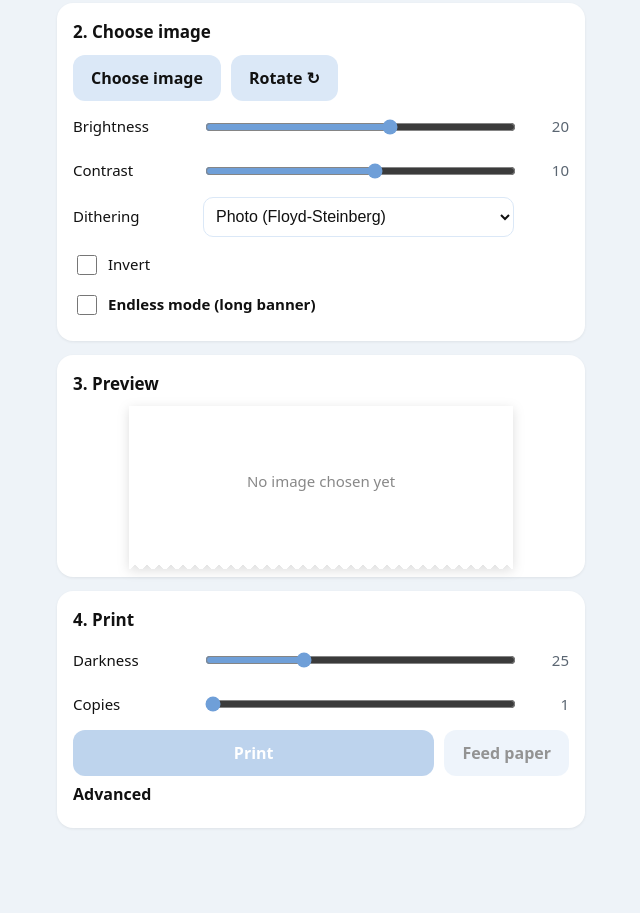
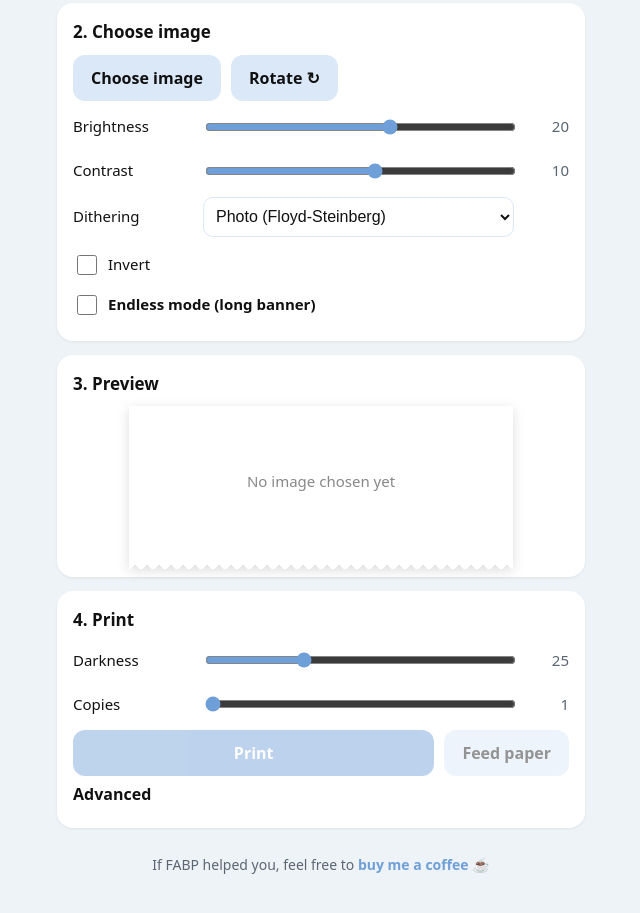
Before and after one commit to PedaPeda/FABP, a plain HTML site: page index.html in a window 1280 px wide. Shown: the part 376-1289 px from the top of the page, without its empty margins (319-959 px from the left). Drawn offline with Linux system fonts and the light colour scheme.

Commit message:
Add optional PayPal coffee link
Co-Authored-By: Claude Opus 5.5 <noreply@anthropic.com>
Claude-Session: https://claude.ai/code/session_01SzNhJ7n4xibGAuPLqne6Ry

```diff
--- a/index.html
+++ b/index.html
@@ -53,6 +53,9 @@ select{font-size:16px;min-height:40px;border-radius:10px;border:1px solid var(--
 progress{width:100%;height:10px;accent-color:var(--acc);margin-top:10px}
 #log{font:13px/1.4 ui-monospace,monospace;color:var(--mut);white-space:pre-wrap;max-height:120px;overflow:auto;margin:8px 0 0;direction:ltr;text-align:left}
 .warn{background:#fff3cd;color:#5c4400;border-radius:12px;padding:12px;font-size:14px;margin:0 0 14px}
+.foot{text-align:center;font-size:14px;color:var(--mut);margin:26px 0 0}
+.foot a{color:var(--acc);font-weight:600;text-decoration:none}
+.foot a:hover{text-decoration:underline}
 details summary{cursor:pointer;font-weight:600;min-height:36px;display:flex;align-items:center}
 @media(prefers-reduced-motion:no-preference){.paper.go{animation:out .6s ease-out}@keyframes out{from{transform:translateY(-14px);opacity:.4}}}
 </style>
@@ -114,6 +117,7 @@ details summary{cursor:pointer;font-weight:600;min-height:36px;display:flex;alig
 <div id="log"></div>
 </details>
 </section>
+<p class="foot" dir="ltr" lang="en">If FABP helped you, feel free to <a href="https://www.paypal.me/pedapedapeda" target="_blank" rel="noopener">buy me a coffee ☕</a></p>
 </main>
 <script>
 {
```
Also changed, not shown: 1 other file.
